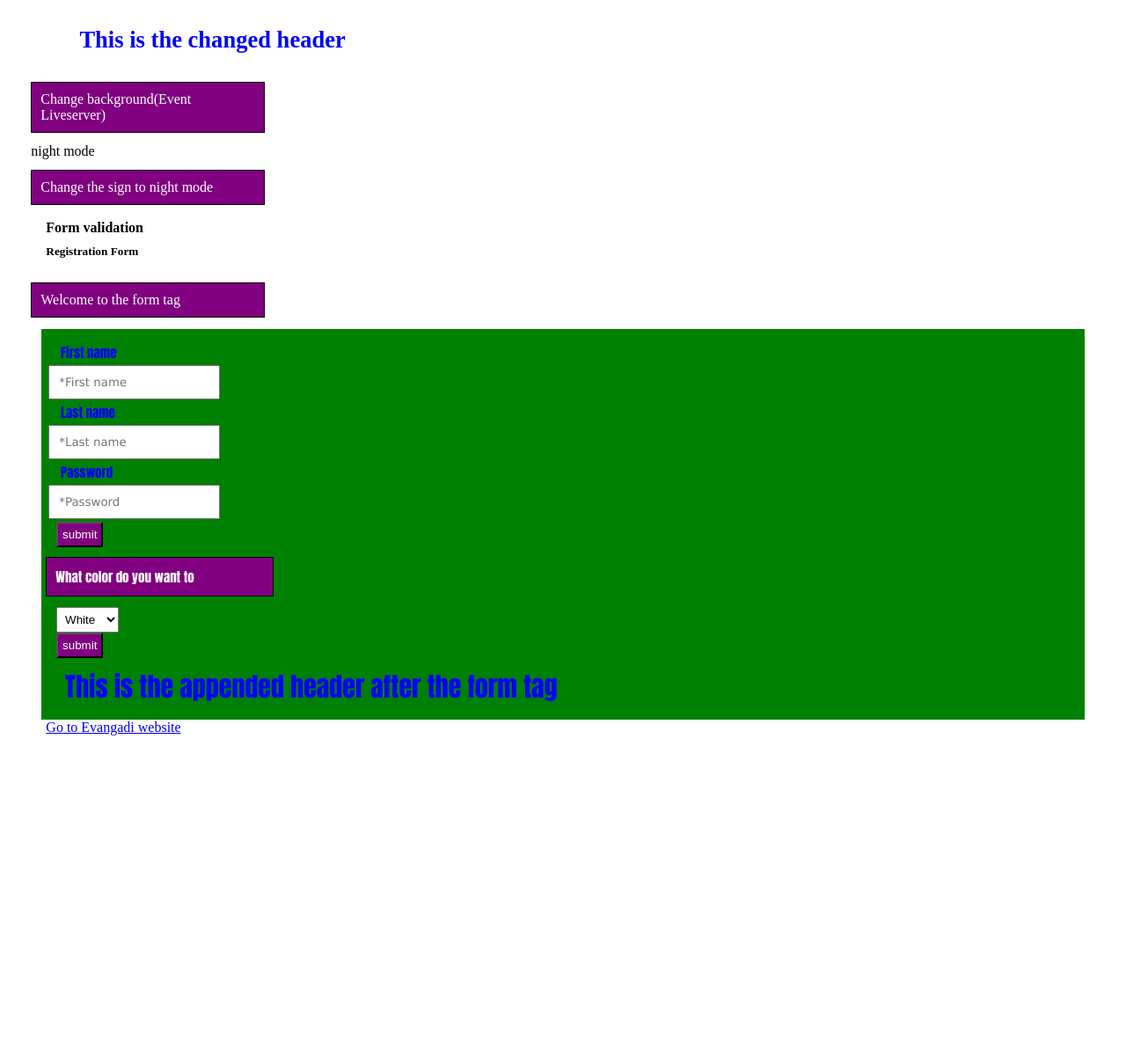
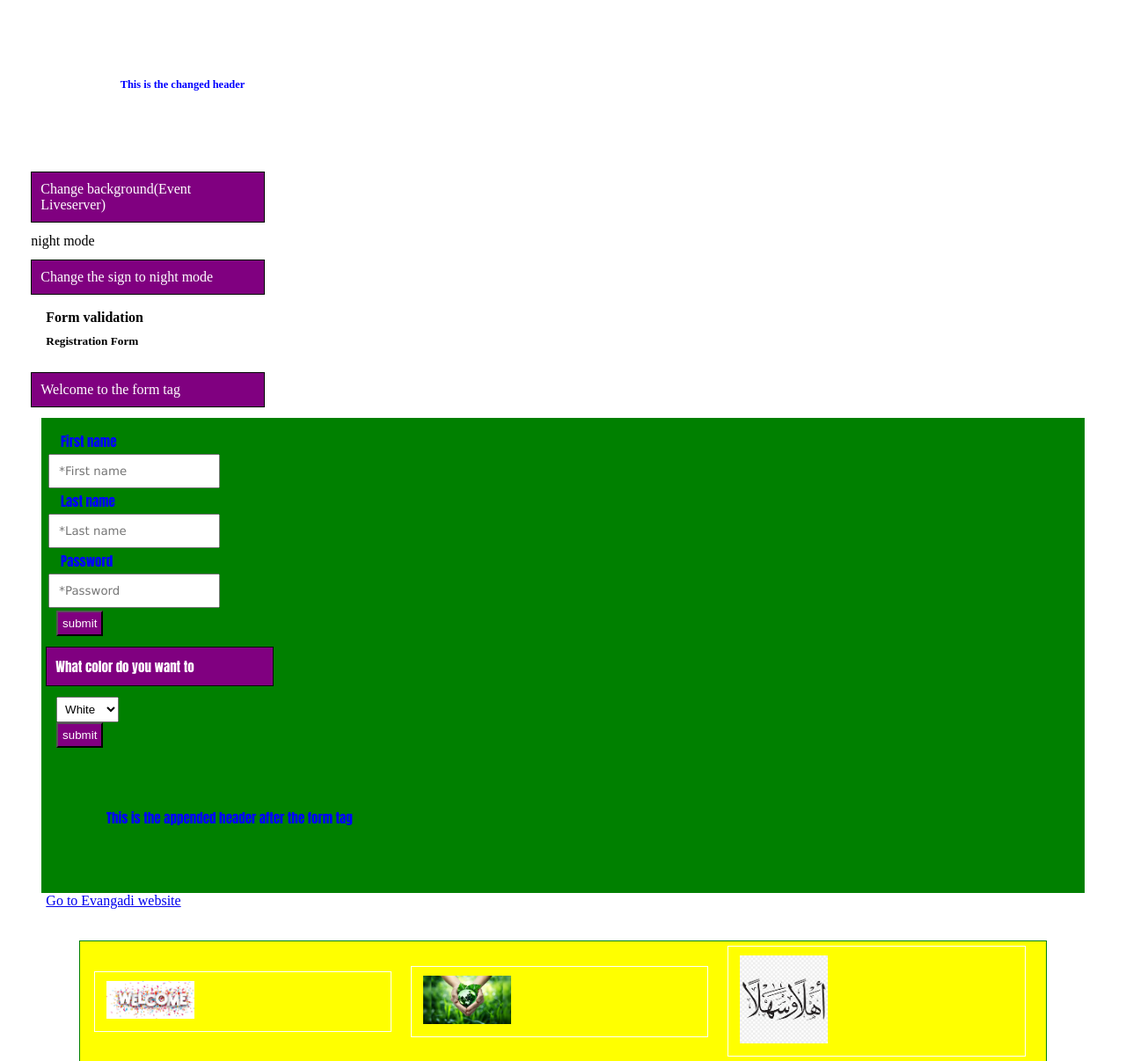
Before and after one commit to Kenenisa1/JS-practice, a plain HTML site: page index.html in a window 1280 px wide. Shown: the top 1206 px of the page at 88% size. Before the commit the page ends 940 px from the top, so only its background shows below. Drawn offline with Linux system fonts and the light colour scheme.

Commit message:
Styles for image and js are added

```diff
--- a/style.css
+++ b/style.css
@@ -4,6 +4,9 @@
 }
 h1{
     padding: 10px;
+    margin: 5%;
+    width: 90%;
+    font-size: 15px;
 }
 p{
     background-color: purple;
@@ -35,3 +38,30 @@ button{
     font-size: 15px;
     text-align: center;
 }
+#clicks{
+    background-color: yellow;
+    color: red;
+    border: 1px green solid;
+    width: 90%;
+    margin: 3% auto;
+    display: flex;
+    align-items: center;
+}
+#clicks img{
+   width: 100px;
+    height: auto;
+}
+
+.images{
+    width: 30%;
+    border: 1px solid white;
+}
+
+#hide{
+    font-size: 15px;
+    font-family: 'Lucida Sans', 'Lucida Sans Regular', 'Lucida Grande', 'Lucida Sans Unicode', Geneva, Verdana, sans-serif;
+}
+#show{
+    font-size: 15px;
+    font-family: 'Lucida Sans', 'Lucida Sans Regular', 'Lucida Grande', 'Lucida Sans Unicode', Geneva, Verdana, sans-serif;
+}
```
Also changed, not shown: images/360_F_87970620_Tdgw6WYdWnrZHn2uQwJpVDH4vr4PINSc.jpg (added), images/76193828.webp (added), images/images.png (added).
